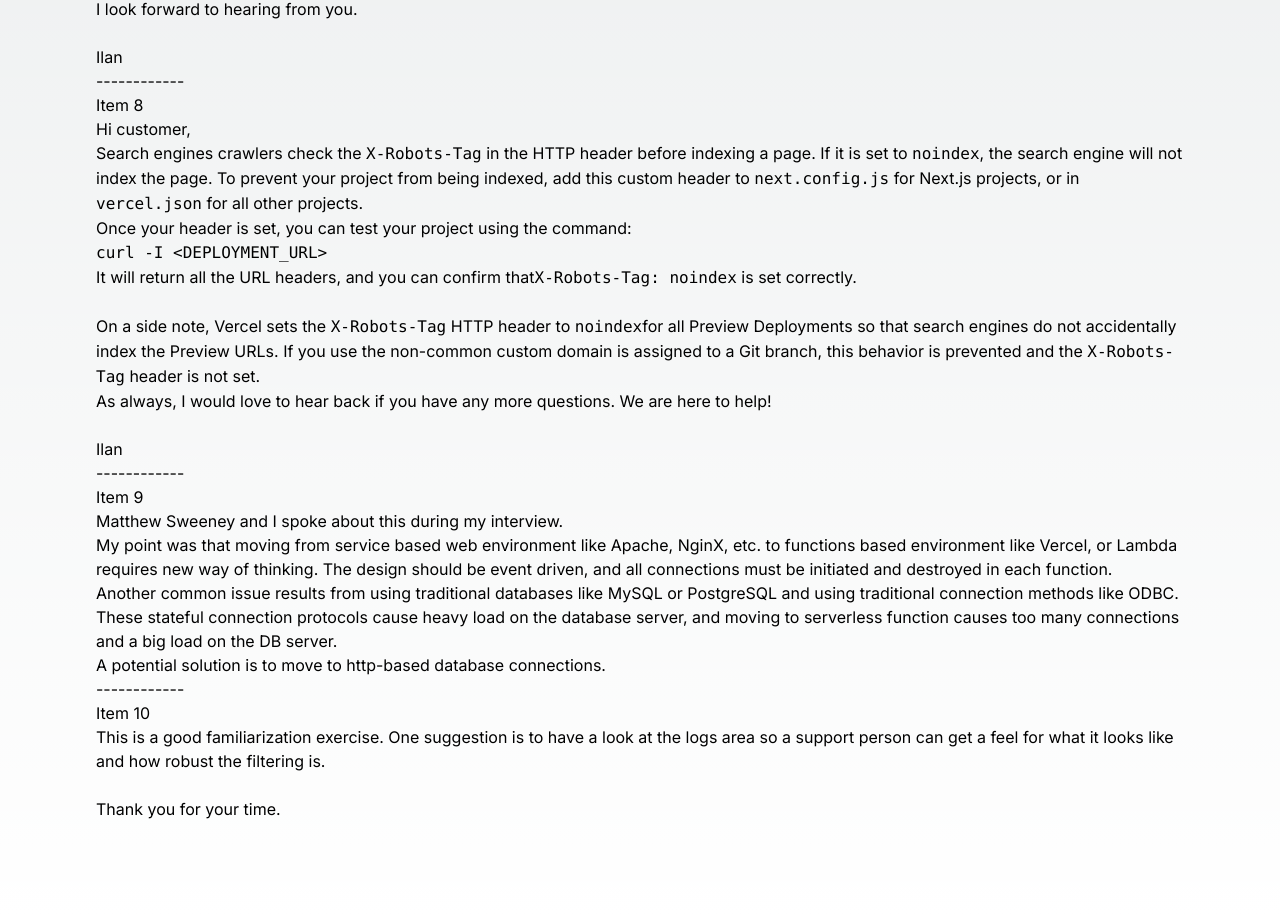
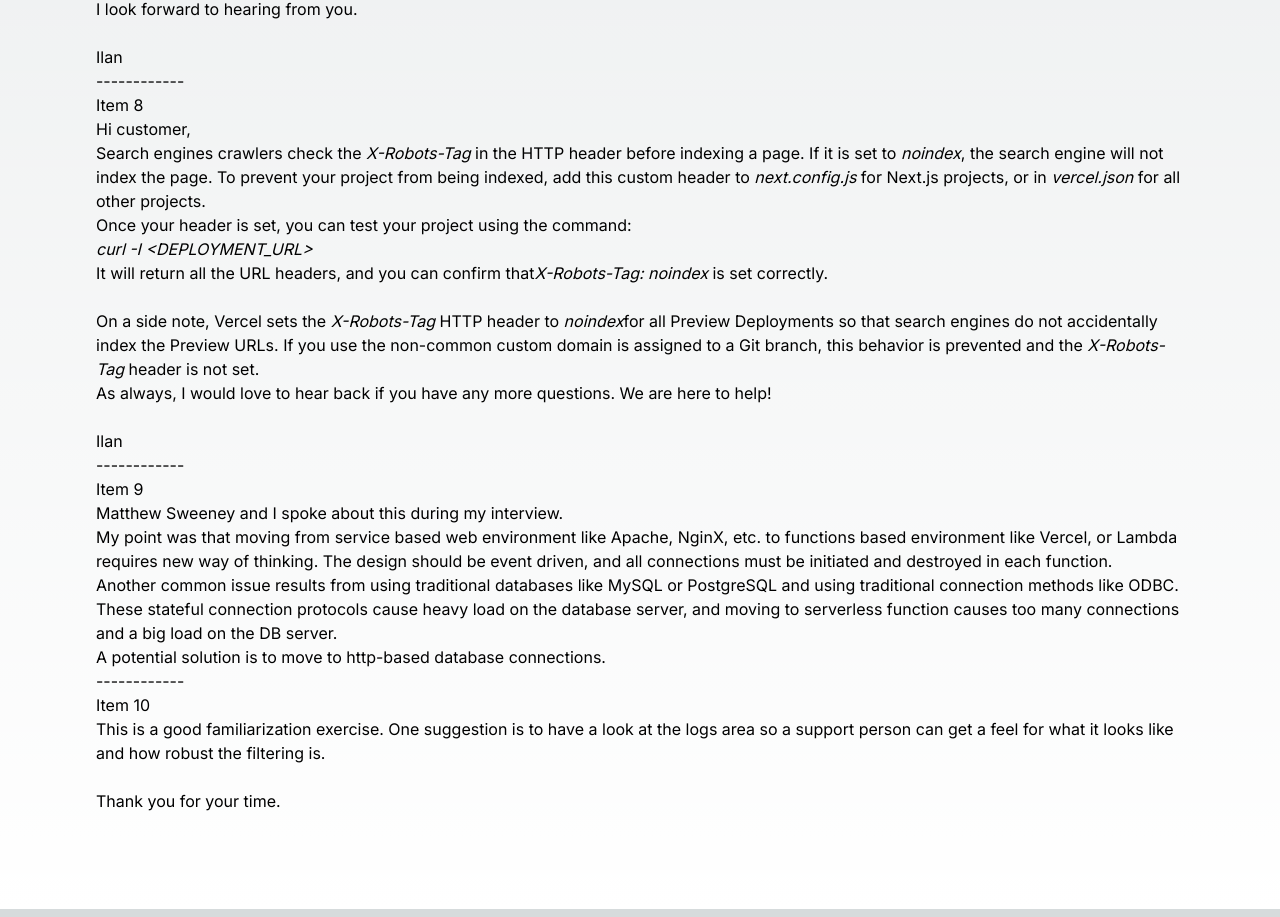
Before and after one commit to ilankr/nextjs, a Next.js app: page / in a window 1280 px wide. Shown: the part 1635-2552 px from the top of the page. Built offline with nearby package versions, Linux system fonts and the light colour scheme.

Commit message:
italic try 2

```diff
--- a/app/page.tsx
+++ b/app/page.tsx
@@ -92,20 +92,20 @@
       <p>------------</p>
       <h3>Item 8</h3>
       <p>Hi customer,</p>
-      <p>Search engines crawlers check the <code>X-Robots-Tag</code> in the HTTP
-      header before indexing a page. If it is set to <code>noindex</code>, the search
+      <p>Search engines crawlers check the <i>X-Robots-Tag</i> in the HTTP
+      header before indexing a page. If it is set to <i>noindex</i>, the search
       engine will not index the page. To prevent your project from being indexed, add
-      this custom header to <code>next.config.js</code> for Next.js projects, or in <code>vercel.json</code> for all other projects.</p>
+      this custom header to <i>next.config.js</i> for Next.js projects, or in <i>vercel.json</i> for all other projects.</p>
       <p>Once your header is set, you can test your project using the command:</p>
-      <p><code>curl -I &lt;DEPLOYMENT_URL&gt;</code></p>
+      <p><i>curl -I &lt;DEPLOYMENT_URL&gt;</i></p>
       <p>It will return all the URL headers, and you can confirm that
-      <code>X-Robots-Tag: noindex</code> is set correctly.</p>
+      <i>X-Robots-Tag: noindex</i> is set correctly.</p>
       <br/>
-      <p>On a side note, Vercel sets the <code>X-Robots-Tag</code> HTTP header to <code>noindex</code>
+      <p>On a side note, Vercel sets the <i>X-Robots-Tag</i> HTTP header to <i>noindex</i>
       for all Preview Deployments so that search engines do not accidentally index
       the Preview URLs. If you use the non-common <a
       href="https://vercel.com/docs/projects/domains/assign-domain-to-a-git-branch">custom
-      domain is assigned to a Git branch</a>, this behavior is prevented and the <code>X-Robots-Tag</code> header is not
+      domain is assigned to a Git branch</a>, this behavior is prevented and the <i>X-Robots-Tag</i> header is not
       set.</p>
       <p>As always, I would love to hear back if you have any more questions. We are here to help!</p>
       <br/>
```
